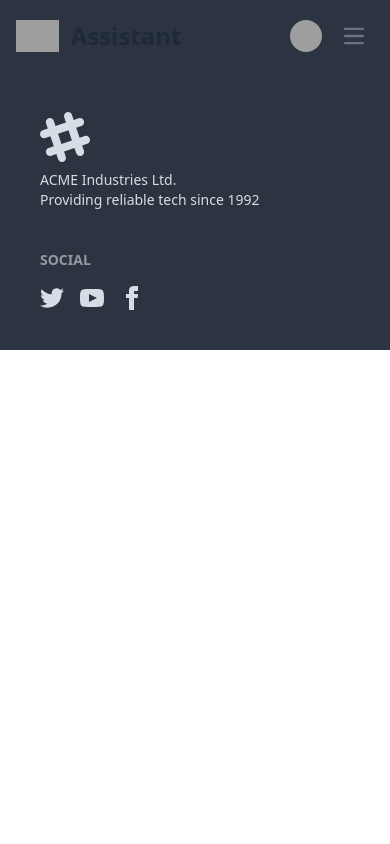
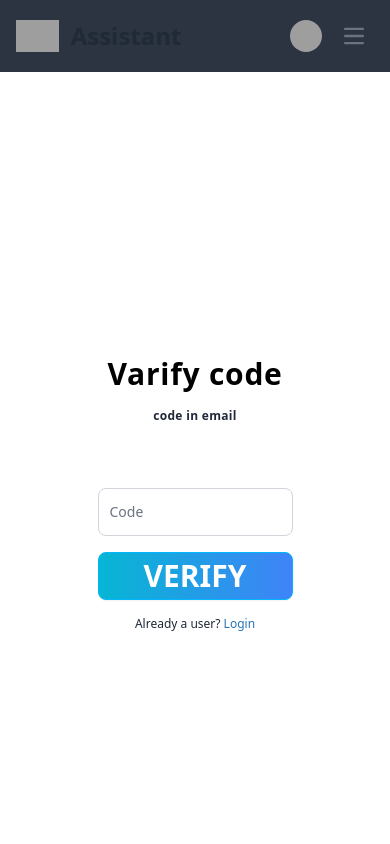
Before and after one commit to Ratchaphon1412/Hologramassistant-Frontend, a Nuxt app: page /auth/validate in a window 390 px wide. Shown: the top 844 px of the page. Built offline with nearby package versions, Linux system fonts and the light colour scheme; grey boxes are pictures that could not be loaded; what vue-audio-visual would draw is missing.

Commit message:
add the pinia and validate

```diff
--- a/nuxt.config.ts
+++ b/nuxt.config.ts
@@ -1,8 +1,22 @@
 // https://nuxt.com/docs/api/configuration/nuxt-config
 export default defineNuxtConfig({
-  devtools: { enabled: true },
   tailwindcss: {
     cssPath: "~/assets/css/main.css",
   },
-  modules: ["@nuxtjs/tailwindcss", "nuxt-headlessui"],
+  modules: [
+    "@nuxtjs/tailwindcss",
+    "nuxt-headlessui",
+    '@pinia/nuxt',
+    '@pinia-plugin-persistedstate/nuxt'
+  ],
+
+  devtools: {
+    enabled: true,
+    autoImports: [
+      // automatically imports `defineStore`
+      'defineStore', // import { defineStore } from 'pinia'
+      ['defineStore', 'definePiniaStore'], // import { defineStore as definePiniaStore } from 'pinia'
+    ],
+  },
+
 });
--- a/pages/auth/register.vue
+++ b/pages/auth/register.vue
@@ -1,4 +1,8 @@
 <script setup lang="ts">
+
+import { authStore } from '~/store/auth.store';
+let auth = authStore()
+
 let error_email = ref(false);
 let error_name = ref(false);
 
@@ -16,6 +20,10 @@ let username = ref(""); //
 let email = ref("");
 
 async function submit() {
+  auth.email = email.value
+  auth.username = username.value
+  auth.password = Password.value
+  await navigateTo('/auth/validate')
 //   if (realPassword.value === Password.value && username.value !== "" && fullname.value !== "" && phone.value !== "" && gender.value !== "" && email.value !== "") {
 //     // store in pinia store to use somewhere
 //     await registerStore(username.value,fullname.value,phone.value,gender.value,email.value,Password.value)
@@ -220,21 +228,4 @@ watch(
   }
 }
 
-.box{
-  animation-duration: 2s;
-  animation-iteration-count: infinite;
-  transform-origin: bottom;
-}
-
-.bounce-1{
-  animation-name: bounce-1;
-  animation-timing-function: linear;
-}
-
-@keyframes bounce-1 {
-    0%   { transform: translateY(0); }
-    50%  { transform: translateY(-100px); }
-    100% { transform: translateY(0); }
-}
-
 </style>
--- /dev/null
+++ b/pages/auth/validate.vue
@@ -0,0 +1,79 @@
+<script setup lang="ts">
+import { authStore } from '~/store/auth.store';
+let auth = authStore()
+let code = ref("")
+
+function submit(){
+    auth.token = code.value
+    console.log(auth.token)
+}
+
+</script>
+
+<template>
+    <div class="md:flex">
+        <div class="relative hidden basis-1/2 md:flex items-center md:visible bg-cover bg-center" style="background-image: url('https://wallpapercave.com/wp/wp5561747.jpg');" id="moveleft">
+        </div>
+        <div class="md:basis-1/2 bg-white z-0">
+
+            <div class="h-screen flex flex-col justify-center items-center" id="moveright">
+                <p class="text-black text-3xl font-semibold tracking-wide mb-4">
+                    Varify code
+                </p>
+
+                <p class="text-xs mb-16 font-semibold tracking-wide"> code in email </p>
+                <form action="" class="w-[50%]" @submit.prevent="submit">
+                    <div class="mb-4">
+                        <div class="relative">
+                            <input type="text" id="floating_outlined" model="code" class="block px-2.5 pb-2.5 pt-4 w-full text-sm text-gray-900 bg-transparent rounded-lg border-1 border-gray-300 appearance-none focus:outline-none focus:ring-0 focus:border-blue-600 peer" placeholder="" />
+                            <label for="floating_outlined" class="absolute text-sm text-gray-500 duration-300 transform -translate-y-4 scale-75 top-2 z-10 origin-[0] bg-white px-2 peer-focus:px-2 peer-focus:text-blue-600 peer-placeholder-shown:scale-100 peer-placeholder-shown:-translate-y-1/2 peer-placeholder-shown:top-1/2 peer-focus:top-2 peer-focus:scale-75 peer-focus:-translate-y-4 left-1">Code</label>
+                        </div>
+                    </div>
+
+                    <button type="submit" class="btn btn-info w-full text-white bg-gradient-to-r from-cyan-500 to-blue-500 text-3xl">
+                        VERIFY
+                    </button>
+                </form>
+
+                <p class="mt-4 text-xs">Already a user? <nuxt-link to="login" class="text-[#2674B4]">Login</nuxt-link> </p>
+            </div>
+        </div>
+
+    </div>
+</template>
+
+<style scoped>
+::-webkit-calendar-picker-indicator {
+    filter: invert(1);
+}
+
+#moveright{
+    animation-name: moveright;
+    animation-duration: 0.5s;
+}
+
+@keyframes moveright{
+    0% {
+    transform: translateX(-75%);
+  }
+  100% {
+    transform: translateX(0);
+  }
+}
+
+#moveleft{
+    animation-name: moveleft;
+    animation-duration: 0.5s;
+}
+
+@keyframes moveleft{
+    0% {
+    transform: translateX(75%);
+  }
+  100% {
+    transform: translateX(0);
+  }
+}
+
+
+</style>
--- /dev/null
+++ b/store/auth.store.ts
@@ -0,0 +1,12 @@
+import { defineStore } from 'pinia'
+
+export const authStore = defineStore('authStore', () => {
+    let email = ref("")
+    let username = ref("")
+    let password = ref("")
+    let token = ref("")
+
+    return { email, username, password, token }
+},{
+    persist: true
+})
```
Also changed, not shown: package.json (+5 -2 lines), 1 other file (tests, documents, lock files or other folders).
